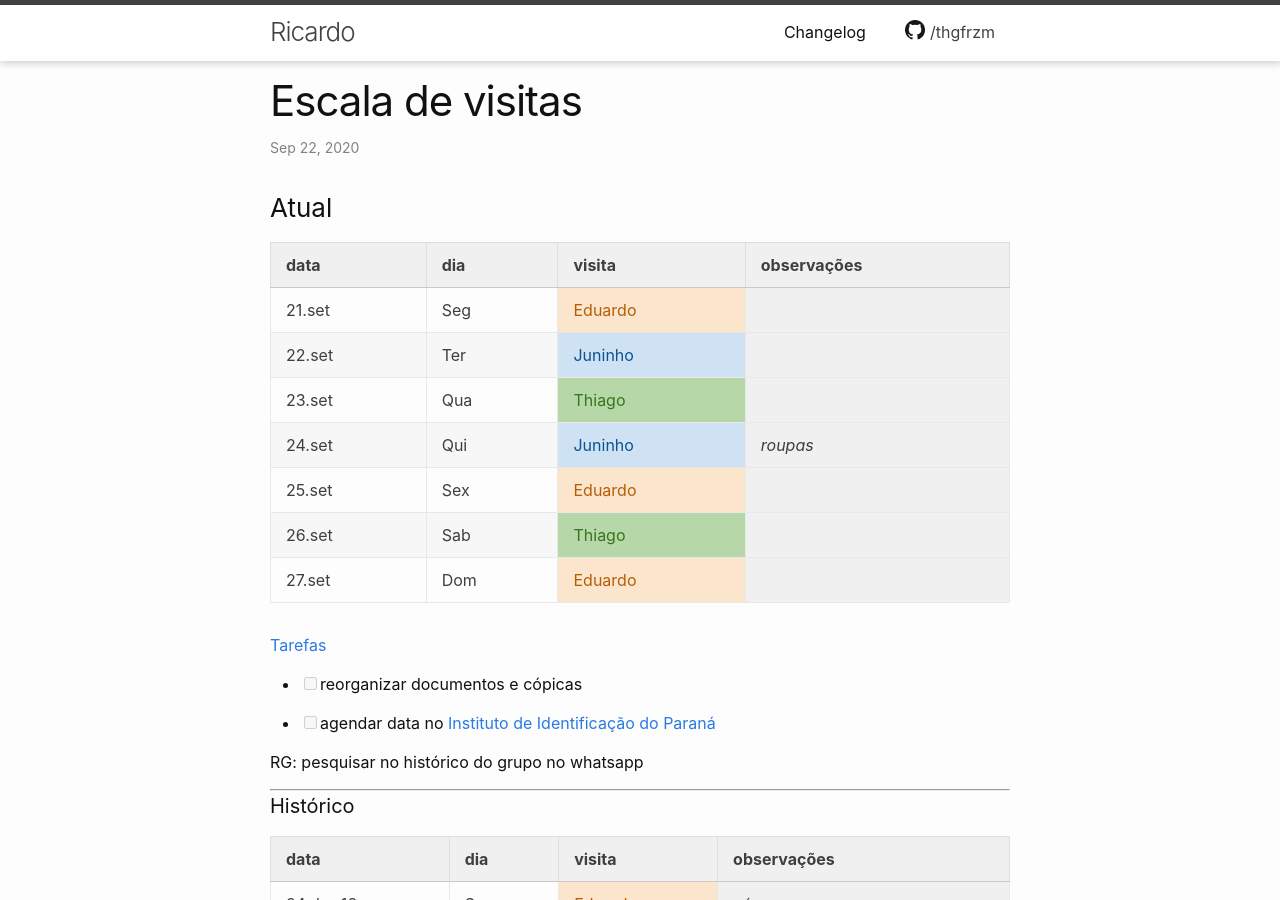
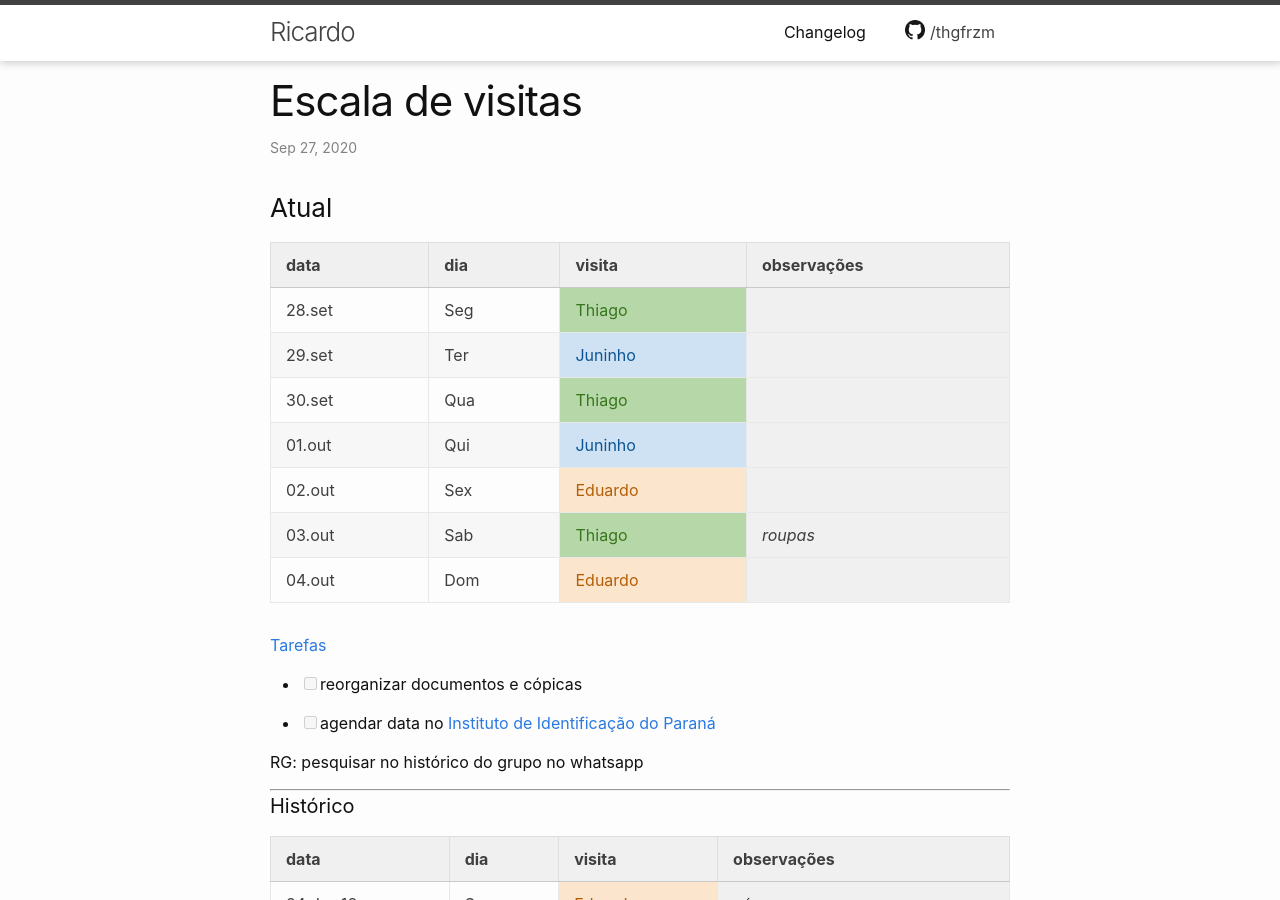
Before and after one commit to thgfrzm/ricardo, a Jekyll site: the page built from _posts/2018-12-23-escala-visitas.markdown, in a window 1280 px wide and 900 px high. Built offline with Jekyll 4.4.1, drawn with Linux system fonts in a browser that asks for light colours; some of the changed text lies outside the part shown.

Commit message:
update escala

```diff
--- a/_posts/2018-12-23-escala-visitas.markdown
+++ b/_posts/2018-12-23-escala-visitas.markdown
@@ -1,7 +1,7 @@
 ---
 layout: post
 title:  "Escala de visitas"
-date:   2020-09-22 00:15:00 -0300
+date:   2020-09-27 12:30:00 -0300
 categories: agenda
 ---
 
@@ -9,13 +9,13 @@ categories: agenda
 
 | data   | dia | visita  | observações |
 | ------ | --- | ------- | ----------- |
-| 21.set | Seg | Eduardo |             |
-| 22.set | Ter | Juninho |             |
-| 23.set | Qua | Thiago  |             |
-| 24.set | Qui | Juninho | _roupas_    |
-| 25.set | Sex | Eduardo |             |
-| 26.set | Sab | Thiago  |             |
-| 27.set | Dom | Eduardo |             |
+| 28.set | Seg | Thiago  |             |
+| 29.set | Ter | Juninho |             |
+| 30.set | Qua | Thiago  |             |
+| 01.out | Qui | Juninho |             |
+| 02.out | Sex | Eduardo |             |
+| 03.out | Sab | Thiago  | _roupas_    |
+| 04.out | Dom | Eduardo |             |
 
 <!--
 ### nota
@@ -674,3 +674,10 @@ RG: pesquisar no histórico do grupo no whatsapp
 | 18.set    | Sex | Eduardo     | _roupas_            |
 | 19.set    | Sab | **Juninho** |                     |
 | 20.set    | Dom | Thiago      |                     |
+| 21.set    | Seg | Eduardo     |                     |
+| 22.set    | Ter | Juninho     |                     |
+| 23.set    | Qua | Thiago      |                     |
+| 24.set    | Qui | Juninho     | _roupas_            |
+| 25.set    | Sex | Eduardo     |                     |
+| 26.set    | Sab | Thiago      |                     |
+| 27.set    | Dom | Eduardo     |                     |
```
